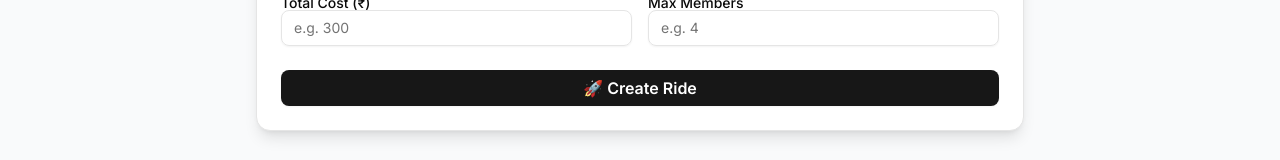
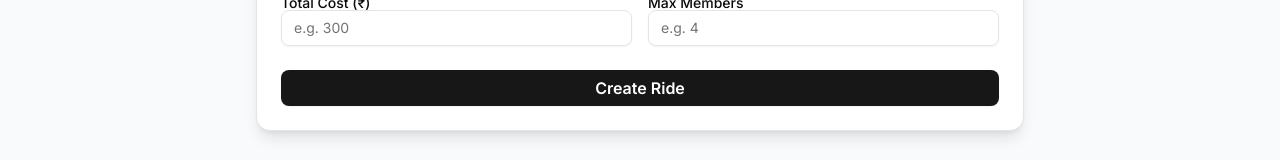
Before and after one commit to arnav-343-agarwal/Campus-Pool, a Next.js app: page /create-ride in a window 1280 px wide. Shown: the part 590-750 px from the top of the page. Built offline with nearby package versions, Linux system fonts and the light colour scheme; sample sign-in values are in the browser's storage.

Commit message:
Submission Enhanced

```diff
--- a/src/app/create-ride/page.js
+++ b/src/app/create-ride/page.js
@@ -178,7 +178,7 @@ export default function CreateRidePage() {
             {error && <p className="text-sm text-red-600">{error}</p>}
 
             <Button type="submit" className="w-full text-white font-semibold text-base">
-              🚀 Create Ride
+            Create Ride
             </Button>
           </form>
         </CardContent>
```
